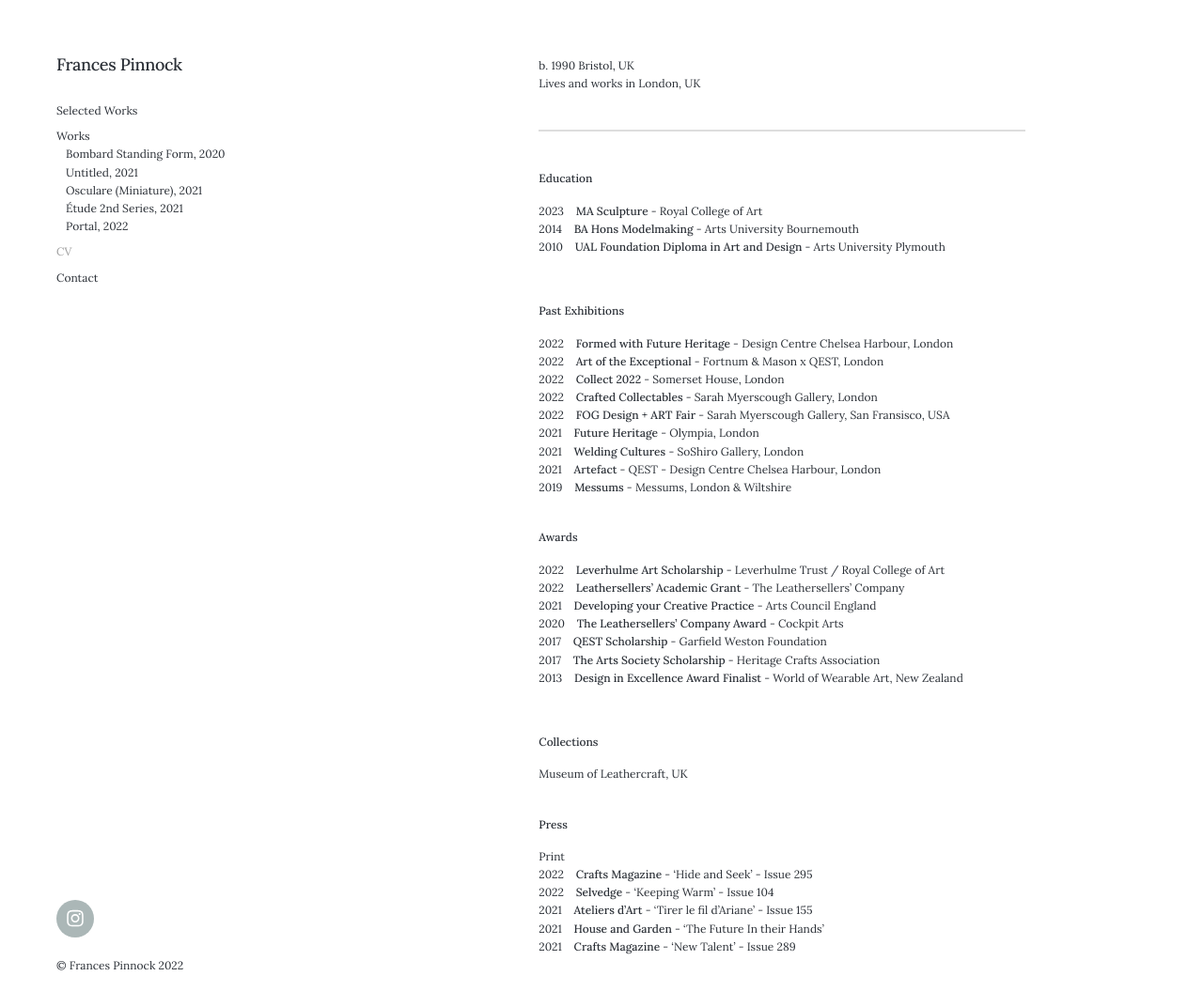
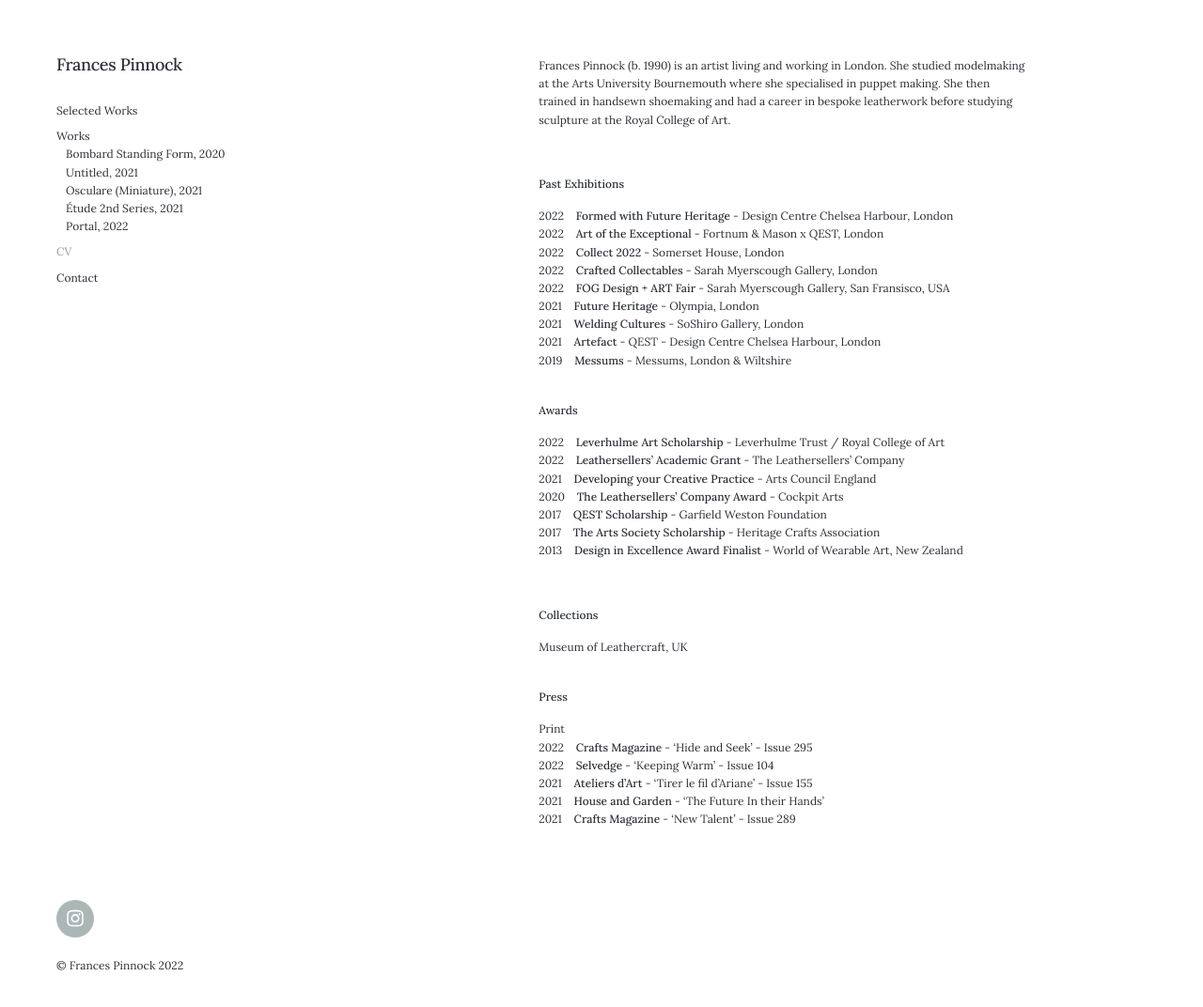
Before and after one commit to francespinnock/francespinnock.github.io, a Jekyll site: the page built from _pages/cv.md, in a window 1280 px wide and 1077 px high. Shown: the top 1072 px of the window at 94% size. Built offline with Jekyll 4.4.1, drawn with Linux system fonts in a browser that asks for light colours; nearby versions of some CDN libraries.

Commit message:
Update cv.md

```diff
--- a/_pages/cv.md
+++ b/_pages/cv.md
@@ -3,16 +3,8 @@ title: CV
 subtitle:
 description: About Frances Pinnock
 ---
-b. 1990 Bristol, UK
-Lives and works in London, UK
-<hr />
 
-
-**Education**
-
-2023&nbsp;&nbsp;&nbsp; **MA Sculpture** - Royal College of Art
-2014&nbsp;&nbsp;&nbsp; **BA Hons Modelmaking** - Arts University Bournemouth
-2010&nbsp;&nbsp;&nbsp; **UAL Foundation Diploma in Art and Design** - Arts University Plymouth
+Frances Pinnock (b. 1990) is an artist living and working in London. She studied modelmaking at the Arts University Bournemouth where she specialised in puppet making. She then trained in handsewn shoemaking and had a career in bespoke leatherwork before studying sculpture at the Royal College of Art.
 
 <br />
 
```
